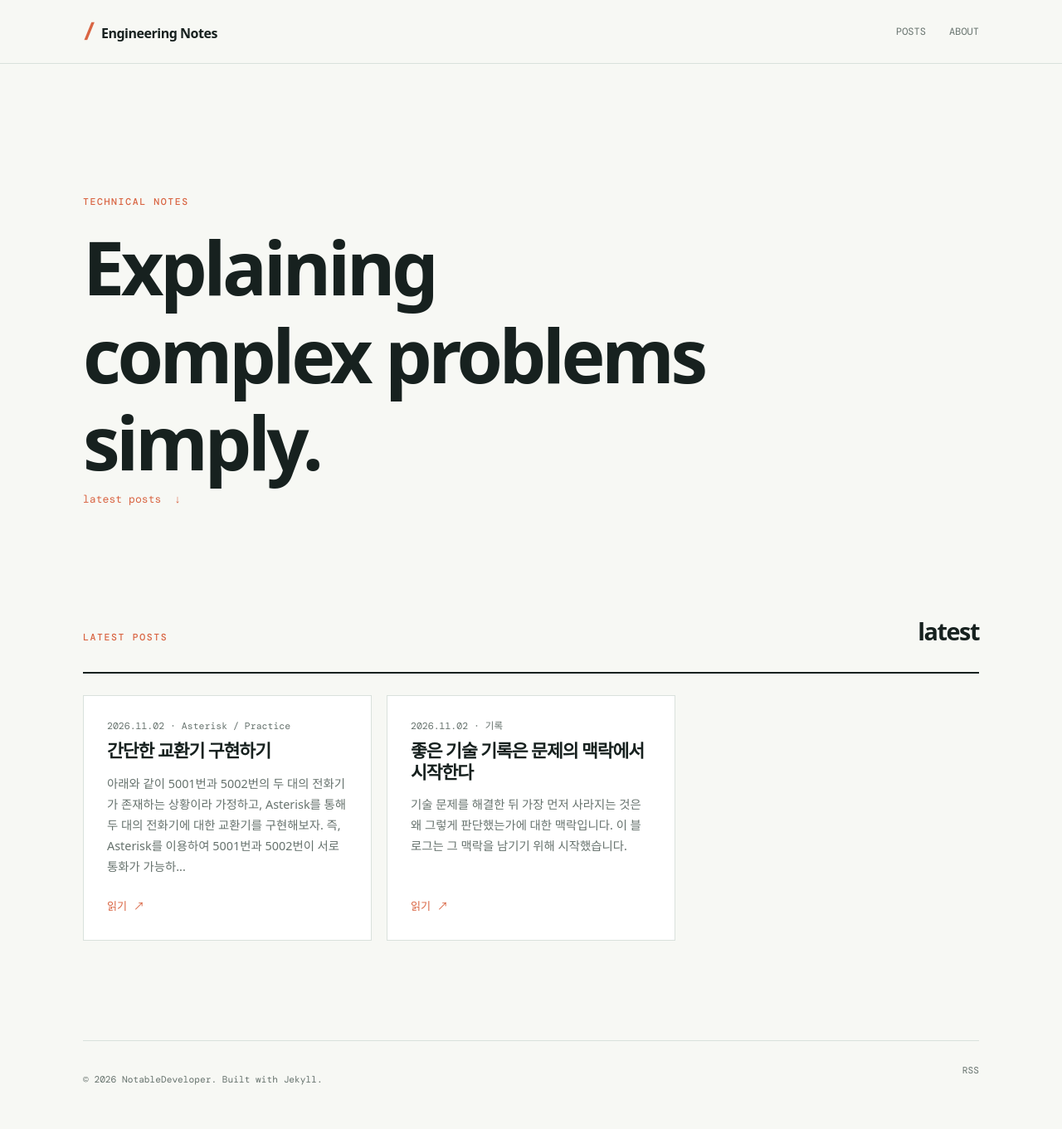
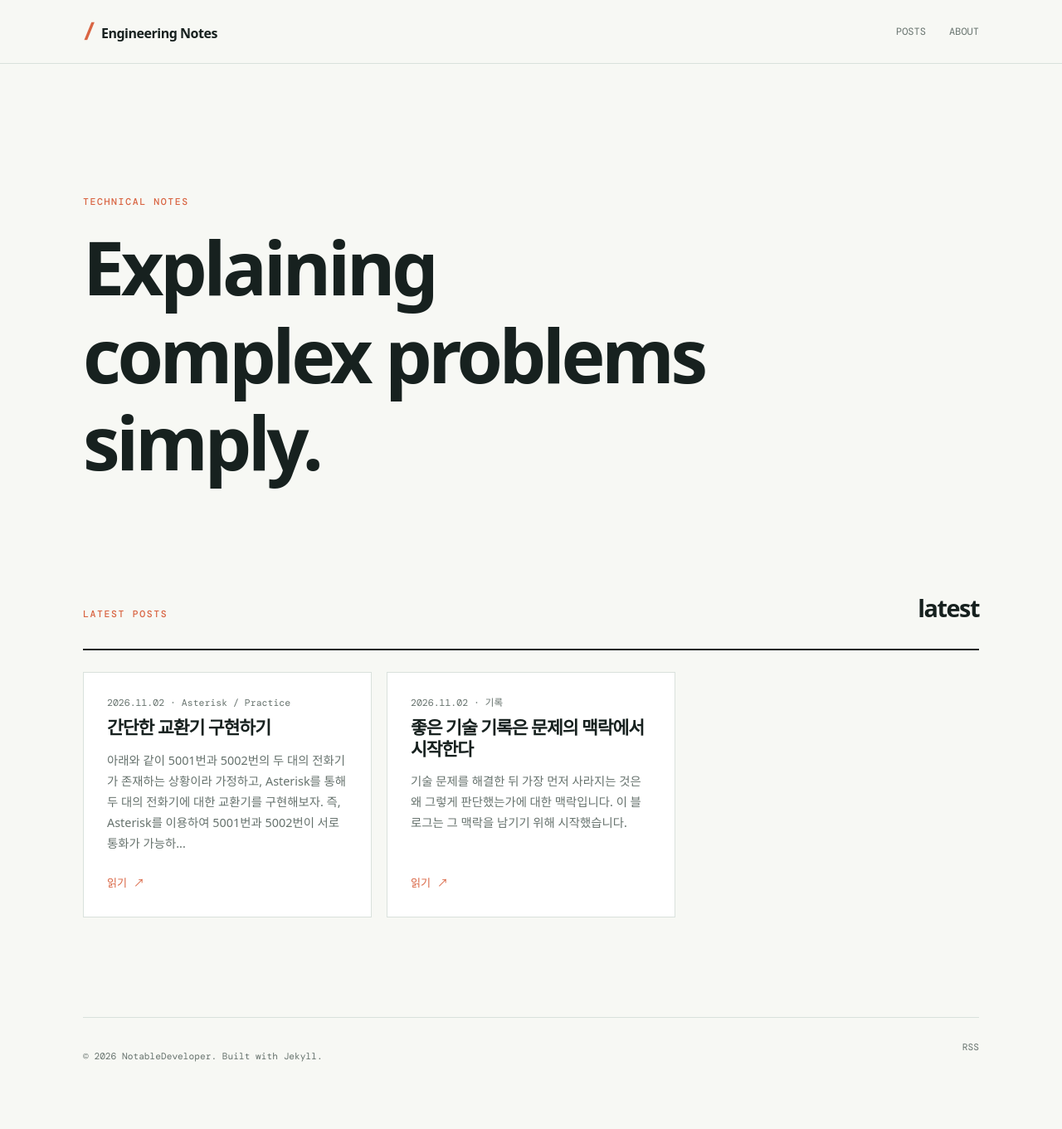
Before and after one commit to NotableDeveloper/NotableDeveloper.github.io, a Jekyll site: the page built from index.html, in a window 1280 px wide. Shown: the whole page at 83% size. Built offline with Jekyll 4.4.1, drawn with Linux system fonts in a browser that asks for light colours; some web fonts are replaced; the list of posts is cut into pages by our own code; after the commit the page ends 1333 px from its top, so only the background shows below that.

Commit message:
Remove link to latest posts in hero section

```diff
--- a/index.html
+++ b/index.html
@@ -6,7 +6,6 @@ title: Home
 <section class="hero" aria-labelledby="hero-title">
   <p class="eyebrow">TECHNICAL NOTES</p>
   <h1 id="hero-title">Explaining complex problems simply.</h1>
-  <a class="text-link" href="#posts"> latest posts <span aria-hidden="true">↓</span></a>
 </section>
 
 <section class="posts-section" id="posts" aria-labelledby="posts-title">
```
